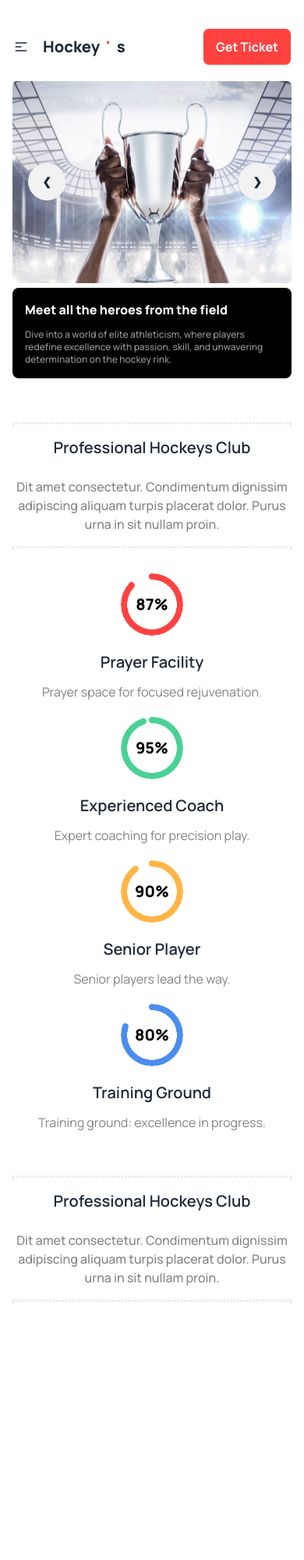
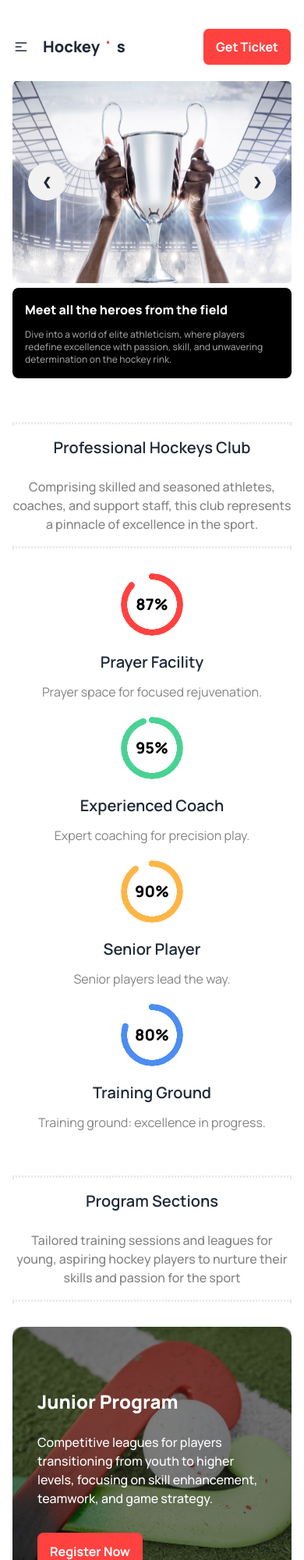
Before and after one commit to shakia-ripa/hockey-website, a plain HTML site: page index.html in a window 390 px wide. Shown: the top 2000 px of the page at 78% size. Before the commit the page ends 1717 px from the top, so only its background shows below. Drawn offline with nearby package versions, Linux system fonts and the light colour scheme.

Commit message:
added responsive program section

```diff
--- a/index.html
+++ b/index.html
@@ -141,12 +141,11 @@
     </header>
 
     <main class="md:w-4/5 md:mx-auto">
-        <section class="mt-14 md:mt-20">
+        <section class="mt-14 md:mt-20 lg:mt-28">
             <hr>
             <div class="flex flex-col justify-center items-center py-4 md:py-6 ">
                 <h3 class=" text-xl md:text-3xl font-semibold">Professional Hockeys Club</h3>
-                <p class=" para-text font-medium md:w-4/5 lg:w-1/2 text-center mt-6">Dit amet consectetur. Condimentum dignissim adipiscing aliquam turpis
-                    placerat dolor. Purus urna in sit nullam proin. </p>
+                <p class=" para-text font-medium md:w-11/12 lg:w-2/3 text-center mt-6">Comprising skilled and seasoned athletes, coaches, and support staff, this club represents a pinnacle of excellence in the sport. </p>
             </div>
             <hr>
             <div class="grid grid-cols-1 md:grid-cols-2 lg:grid-cols-4 gap-5 mt-8 md:mt-10">
@@ -173,15 +172,43 @@
             </div>
         </section>
 
-        <section class="mt-14 md:mt-20">
+        <section class="mt-14 md:mt-20 lg:mt-28">
             <hr>
             <div class="flex flex-col justify-center items-center py-4 md:py-6 ">
-                <h3 class=" text-xl md:text-3xl font-semibold">Professional Hockeys Club</h3>
-                <p class=" para-text font-medium md:w-4/5 lg:w-1/2 text-center mt-6">Dit amet consectetur. Condimentum dignissim adipiscing aliquam turpis
-                    placerat dolor. Purus urna in sit nullam proin. </p>
+                <h3 class=" text-xl md:text-3xl font-semibold">Program Sections</h3>
+                <p class=" para-text font-medium  md:w-11/12 lg:w-2/3 text-center mt-6">Tailored training sessions and leagues for young, aspiring hockey players to nurture their skills and passion for the sport</p>
             </div>
             <hr>
-            <div class="grid grid-cols-1 md:grid-cols-2 lg:grid-cols-4 gap-5 mt-8 md:mt-10">
+            <div class="grid grid-cols-1 lg:grid-cols-2 gap-5 mt-8 md:mt-10">
+                <div class="card bg-[url('./Images/2.png')] bg-cover bg-center">
+                    <div class= " card-body pt-20 bg-black bg-opacity-50 rounded-xl">
+                      <h2 class="text-2xl font-extrabold  text-white">Junior Program</h2>
+                      <p class="text-white font-medium mt-4 mb-6"> Competitive leagues for players transitioning from youth to higher levels, focusing on skill enhancement, teamwork, and game strategy.</p>
+                      <div class="card-actions">
+                        <button class="btn bg-[#FF4240]  border-none text-base md:text-base lg:text-lg font-bold text-white">Register Now</button>
+                      </div>
+                    </div>
+                </div>
+                <div class="card bg-[url('./Images/3.png')] bg-cover bg-center">
+                    <div class= " card-body pt-20 bg-black bg-opacity-50 rounded-xl">
+                      <h2 class="text-2xl font-extrabold  text-white">Junior Program</h2>
+                      <p class="text-white font-medium mt-4 mb-6"> Competitive leagues for players transitioning from youth to higher levels, focusing on skill enhancement, teamwork, and game strategy.</p>
+                      <div class="card-actions">
+                        <button class="btn bg-[#FF4240]  border-none text-base md:text-base lg:text-lg font-bold text-white">Register Now</button>
+                      </div>
+                    </div>
+                </div>
+                <div class="card lg:col-span-2 bg-[url('./Images/4.png')] bg-cover bg-center">
+                    <div class= " card-body pt-20 bg-black bg-opacity-50 rounded-xl">
+                      <h2 class="text-2xl font-extrabold  text-white">Junior Program</h2>
+                      <p class="text-white font-medium mt-4 mb-6"> Competitive leagues for players transitioning from youth to higher levels, focusing on skill enhancement, teamwork, and game strategy.</p>
+                      <div class="card-actions">
+                        <button class="btn bg-[#FF4240]  border-none text-base md:text-base lg:text-lg font-bold text-white">Register Now</button>
+                      </div>
+                    </div>
+                </div>
+
+
 
             </div>
         </section>
```
